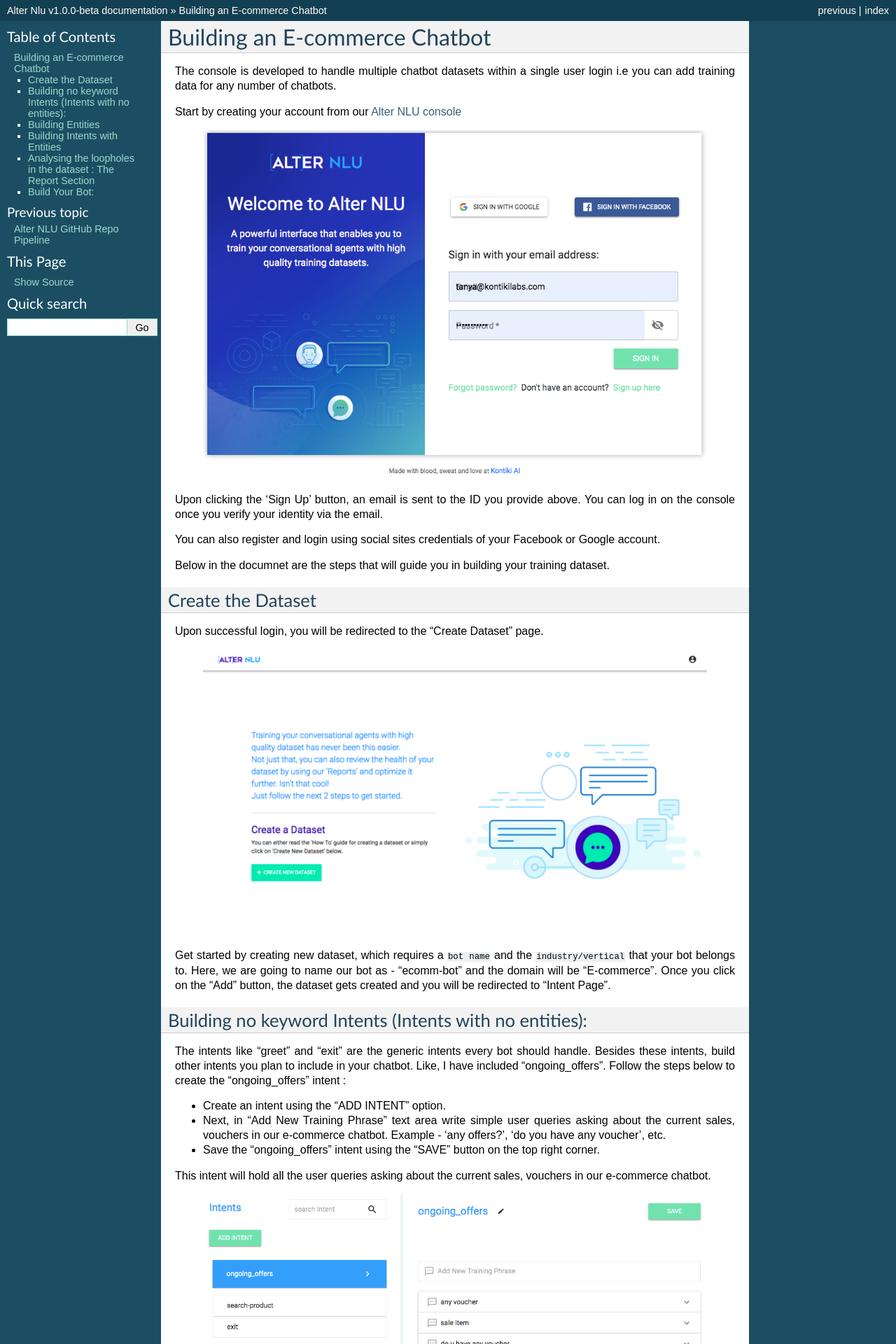
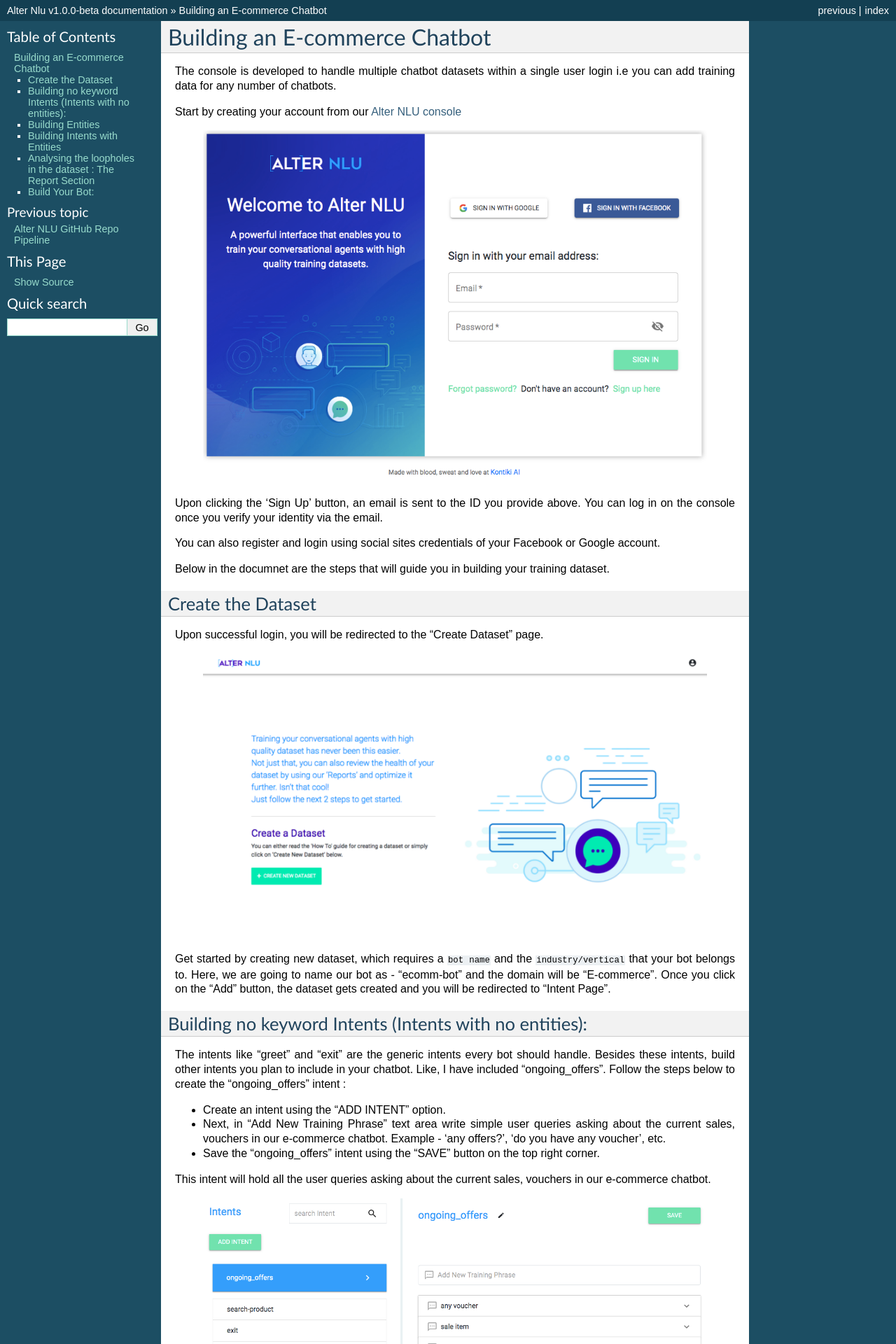
Before and after one commit to thakurtanya/kontikilabsDevelopers, a Sphinx documentation site: the page built from doc/source/Ecomm-Bot.rst, in a window 1280 px wide. Shown: the top 1920 px of the page at 70% size. Built offline with Sphinx 7.4.7, drawn with Linux system fonts in a browser that asks for light colours.

Commit message:
content additions

```diff
--- a/doc/source/Ecomm-Bot.rst
+++ b/doc/source/Ecomm-Bot.rst
@@ -6,7 +6,7 @@
 
 Start by creating your account from our `Alter NLU console <https://console.kontikilabs.com>`_
 
-	.. image:: https://raw.githubusercontent.com/thakurtanya/kontikilabsDevelopers/master/images/home-page.png
+	.. image:: https://raw.githubusercontent.com/thakurtanya/kontikilabsDevelopers/master/images/main-page.png
 
 Upon clicking the ‘Sign Up’ button, an email is sent to the ID you provide above. You can log in on the console once you verify your identity via the email.
 
```
Also changed, not shown: images/home-page.png (deleted), images/main-page.png (added), 1 other file.
